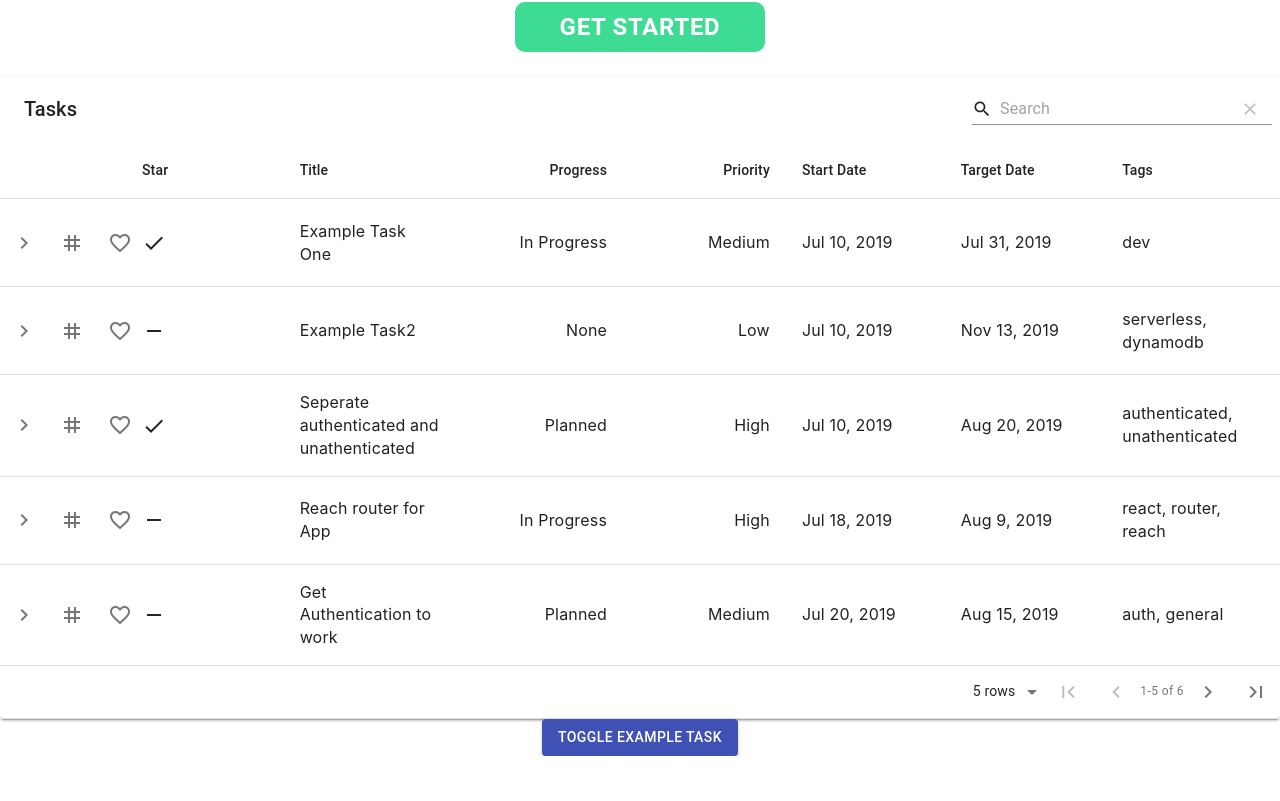
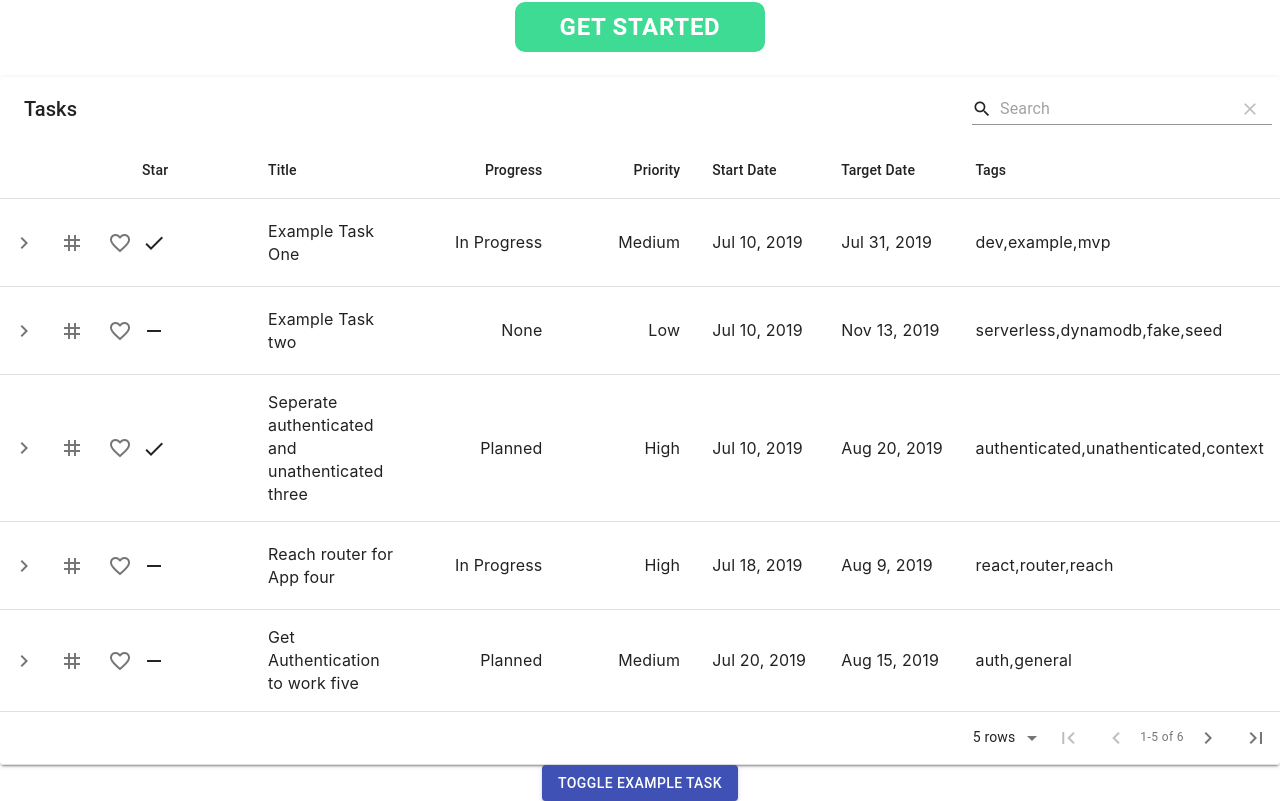
Before and after one commit to devonyu/taskr, a React (Create React App) app in the folder client/: page / in a window 1280 px wide. Shown: the part 459-1260 px from the top of the page. Before the commit the page ends 1215 px from the top, so only its background shows below. Built offline with nearby package versions, Linux system fonts and the light colour scheme.

Commit message:
tag fixing

```diff
--- a/client/src/components/SingleTask.js
+++ b/client/src/components/SingleTask.js
@@ -20,6 +20,7 @@ import moment from 'moment';
 import { DatePicker, MuiPickersUtilsProvider } from '@material-ui/pickers';
 import { makeStyles } from '@material-ui/core/styles';
 import Tooltip from '@material-ui/core/Tooltip';
+import { convertTagsArray, convertTagsStrings } from '../utils/tags';
 import {
   exampleTasks,
   tagOptions,
@@ -114,16 +115,52 @@ function SingleTask() {
 
   const handleSubmit = () => {
     console.log('submitted..');
-    console.log(values);
+    console.log(values.tags);
+    console.log(Array.isArray(values.tags));
+    // const tags = convertTagsArray(values.tags);
+    // console.log(tags);
   };
 
   const handleClearTask = () => {
     setValues({ ...initialState });
   };
 
-  const loadExampleData = () => {
-    const index = Math.floor(Math.random() * exampleTasks.length);
-    setValues({ ...values, ...exampleTasks[index] });
+  const loadExampleData = async () => {
+    let index = Math.floor(Math.random() * exampleTasks.length);
+    if (exampleTasks[index].tags[0] === values.tags[0]) {
+      index -= 1;
+    }
+    const exampleTask = exampleTasks[index];
+    // exampleTasks[index].tags = convertTagsStrings([
+    //   ...exampleTasks[index].tags,
+    // ]);
+    // const som = exampleTask.tags.split(',');
+    // exampleTask.tags = ['lets', 'test', 'this', 'out'];
+    // const redo = [...exampleTask.tags].map(name => {
+    //   return { value: name, label: name };
+    // });
+    // exampleTask.tags = redo;
+    // console.log(exampleTask);
+    // ///
+    // console.log(exampleTask.tags);
+    // const an = convertTagsStrings(exampleTask.tags);
+    // exampleTask.tags = an;
+    // console.log(an);
+    // setValues({ ...values, ...exampleTask });
+    console.log(typeof exampleTask.tags);
+    console.log(`ARRAY = ${String(Array.isArray(exampleTask.tags))}`);
+    console.log(exampleTask.tags);
+    let an;
+    if (Array.isArray(exampleTask.tags)) {
+      an = await exampleTask.tags.join(',');
+    } else {
+      an = await [...exampleTask.tags.split(',')].map(tag => {
+        return { label: tag, value: tag };
+      });
+    }
+    exampleTask.tags = an;
+    console.log(an);
+    await setValues({ ...values, ...exampleTask });
   };
 
   const handleTag = tag => {
--- a/client/src/data.js
+++ b/client/src/data.js
@@ -139,11 +139,11 @@ export const exampleTasks = [
     targetDate: 1564610520000,
     startDateUnix: 1562796120000,
     targetDateUnix: 1564610520000,
-    tags: 'dev',
+    tags: 'dev,example,mvp',
   },
   {
     starred: false,
-    title: 'Example Task2',
+    title: 'Example Task two',
     content: `<p style="text-align: center;">here is some fake content to task 2</p>
     <p style="text-align: center;">lets center it</p>
     <p style="text-align: center;"><em>COOL THING</em></p>`,
@@ -153,11 +153,11 @@ export const exampleTasks = [
     targetDate: 1573686120000,
     startDateUnix: 1562796120000,
     targetDateUnix: 1573686120000,
-    tags: 'serverless, dynamodb',
+    tags: 'serverless,dynamodb,fake,seed',
   },
   {
     starred: true,
-    title: 'Seperate authenticated and unathenticated',
+    title: 'Seperate authenticated and unathenticated three',
     content: `<table style="border-collapse: collapse; width: 100%;" border="1">
     <tbody>
     <tr>
@@ -188,11 +188,11 @@ export const exampleTasks = [
     targetDate: 1566338520000,
     startDateUnix: 1562796120000,
     targetDateUnix: 1566338520000,
-    tags: 'authenticated, unathenticated',
+    tags: 'authenticated,unathenticated,context',
   },
   {
     starred: false,
-    title: 'Reach router for App',
+    title: 'Reach router for App four',
     content: `<p style="text-align: right;">reach router task should be done soon</p>
     <p style="text-align: right;">please</p>
     <p style="text-align: right;">ok</p>`,
@@ -202,11 +202,11 @@ export const exampleTasks = [
     targetDate: 1565388120000,
     startDateUnix: 1563487320000,
     targetDateUnix: 1565388120000,
-    tags: 'react, router, reach',
+    tags: 'react,router,reach',
   },
   {
     starred: false,
-    title: 'Get Authentication to work',
+    title: 'Get Authentication to work five',
     content: `<ol>
     <li>we need auth to work as well</li>
     <li>maybe just a storage item for now</li>
@@ -219,11 +219,11 @@ export const exampleTasks = [
     targetDate: 1565906520000,
     startDateUnix: 1563660120000,
     targetDateUnix: 1565906520000,
-    tags: 'auth, general',
+    tags: 'auth,general',
   },
   {
     starred: true,
-    title: 'Finish this app',
+    title: 'Finish this app six',
     content: `<ul>
     <li>lets finish</li>
     <li>this app</li>
@@ -234,6 +234,6 @@ export const exampleTasks = [
     targetDate: 1565388120000,
     startDateUnix: 1563660120000,
     targetDateUnix: 1565388120000,
-    tags: 'app, general, software',
+    tags: 'app,general,software,test,example,editor,auth',
   },
 ];
--- /dev/null
+++ b/client/src/utils/tags.js
@@ -0,0 +1,17 @@
+// @flow
+
+export function convertTagsArray(tags: Array<string>): string {
+  return tags.join(' ');
+}
+
+export function convertTagsStrings(
+  tags: string,
+): Array<{ label: string, value: string }> {
+  const tagArray = tags.split(',');
+  return tagArray.map(tag => {
+    return {
+      label: tag,
+      value: tag,
+    };
+  });
+}
```
